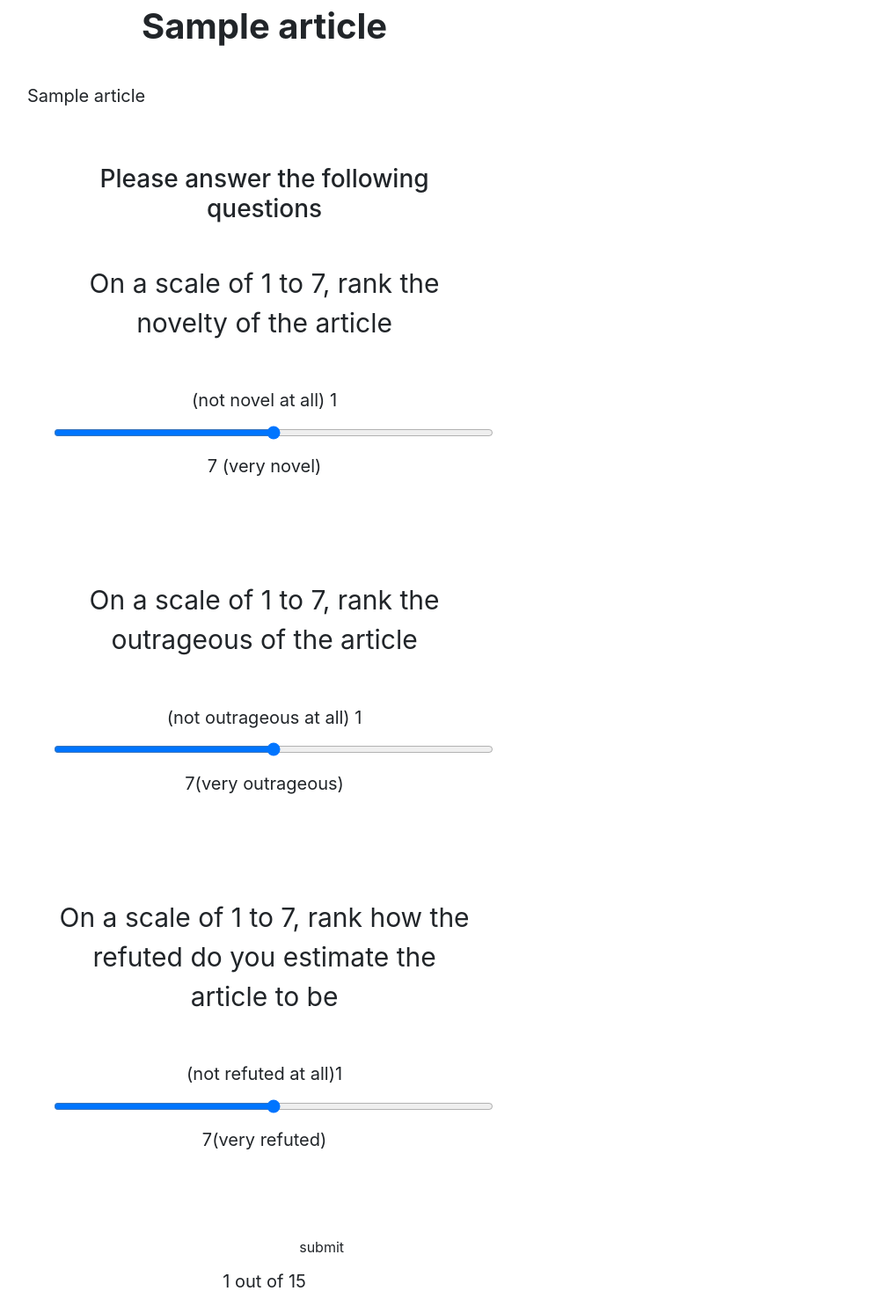
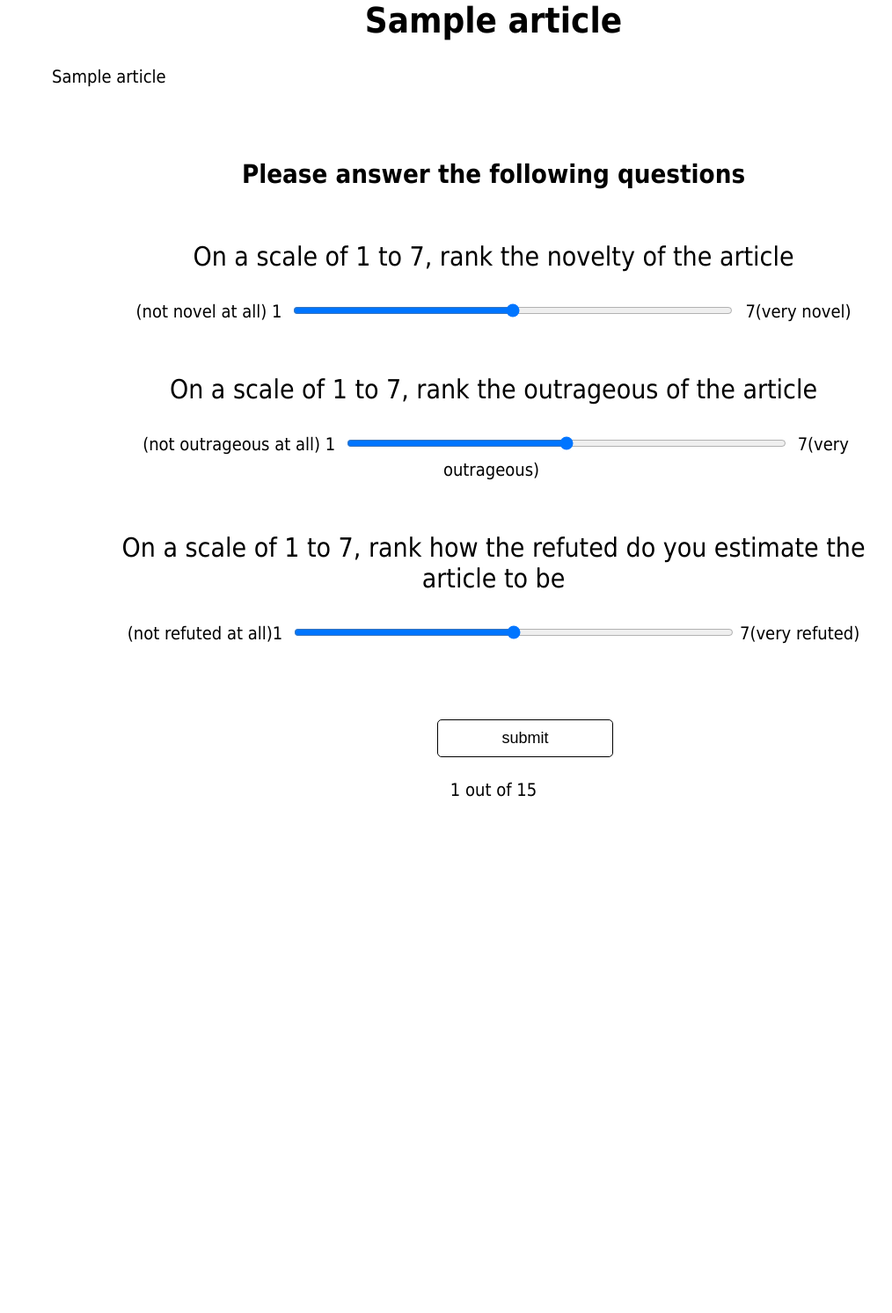
Before and after one commit to Noamtish/Final_project2021, a Flask app: template pages/homepage/templates/homepage.html in a window 1280 px wide. Shown: the whole page at 88% size, without its empty margins (79-1093 px from the left). After the commit the page ends 906 px from the top, so only its background shows below. Run offline with Flask 2, Linux system fonts and the light colour scheme; the template is opened without the code that fills it: most values are stand-ins (such as "Sample title", 1, 10 or a date in 2020); some libraries are stand-ins or nearby versions.

Commit message:
without boostrap

```diff
--- a/pages/finish/templates/finish.html
+++ b/pages/finish/templates/finish.html
@@ -11,7 +11,7 @@
     <br><br>
 
 <h1>please return to Amazon Mturk<br>
-your confirmation code is: <label id= "worker_id"></label> </h1>
+your confirmation code is: {{final_code}} </h1>
 
 <h6 style="text-align:center;">
         <img src="{{ url_for('finish.static', filename='media/BGU.PNG') }}" width="200" height="200" alt="BGU"/>
--- a/pages/homepage/templates/homepage.html
+++ b/pages/homepage/templates/homepage.html
@@ -5,15 +5,15 @@
 {% block page_head_css %}
     <link rel="stylesheet" href="{{ url_for('homepage.static', filename='css/homepage.css') }}"/> <script src="{{  url_for('homepage.static', filename='js/homepage.js')}}"></script>
     <!-- Bootstrap CSS -->
-    <link rel="stylesheet" href="https://stackpath.bootstrapcdn.com/bootstrap/4.4.1/css/bootstrap.min.css" integrity="sha384-Vkoo8x4CGsO3+Hhxv8T/Q5PaXtkKtu6ug5TOeNV6gBiFeWPGFN9MuhOf23Q9Ifjh" crossorigin="anonymous">
+{#    <link rel="stylesheet" href="https://stackpath.bootstrapcdn.com/bootstrap/4.4.1/css/bootstrap.min.css" integrity="sha384-Vkoo8x4CGsO3+Hhxv8T/Q5PaXtkKtu6ug5TOeNV6gBiFeWPGFN9MuhOf23Q9Ifjh" crossorigin="anonymous">#}
 
 {% endblock %}
 
 {% block page_body_main_content %}
-    <script src="https://stackpath.bootstrapcdn.com/bootstrap/4.4.1/js/bootstrap.min.js" integrity="sha384-wfSDF2E50Y2D1uUdj0O3uMBJnjuUD4Ih7YwaYd1iqfktj0Uod8GCExl3Og8ifwB6" crossorigin="anonymous"></script>
+{#    <script src="https://stackpath.bootstrapcdn.com/bootstrap/4.4.1/js/bootstrap.min.js" integrity="sha384-wfSDF2E50Y2D1uUdj0O3uMBJnjuUD4Ih7YwaYd1iqfktj0Uod8GCExl3Og8ifwB6" crossorigin="anonymous"></script>#}
 
-    <div class="container-fluid">
-        <div class="col-xs-9 col-lg-7">
+{#    <div class="container-fluid">#}
+{#        <div class="col-xs-9 col-lg-7">#}
 
     <form action='/homepage_insert_result' method="post" id="form1">
 
@@ -49,9 +49,9 @@
             <br>
             <br>
 
-         <div class="col-xs-2 "><p > (not novel at all) 1 </p> </div> <div class="col-xs-5 "><input type="range"  min="1" max="7" id="rank_novelty" name="article_novelty_rank" required  ></div> <div class="col-xs-2 "> <p> 7 (very novel) </p></div>
+{#         <div class="col-xs-2 "><p > (not novel at all) 1 </p> </div> <div class="col-xs-5 "><input type="range"  min="1" max="7" id="rank_novelty" name="article_novelty_rank" required  ></div> <div class="col-xs-2 "> <p> 7 (very novel) </p></div>#}
 
-{#       <p>(not novel at all) 1 </p> <input type="range"  min="1" max="7" id="rank_novelty" name="article_novelty_rank" required> <p>7(very novel) </p>#}
+       <p>(not novel at all) 1 </p> <input type="range"  min="1" max="7" id="rank_novelty" name="article_novelty_rank" required> <p>7(very novel) </p>
             <br>
             <br>
             <br>
@@ -60,13 +60,16 @@
             <br>
 
 
-            <div class="col-xs-2 "> <p>(not outrageous at all) 1 </p></div> <div class="col-xs-5 "><input type="range" min="1" max="7" id="outrageous" name="article_outrage_rank" ></div><div class="col-xs-2 "><p> 7(very outrageous)</p></div>
+{#            <div class="col-xs-2 "> <p>(not outrageous at all) 1 </p></div> <div class="col-xs-5 "><input type="range" min="1" max="7" id="outrageous" name="article_outrage_rank" ></div><div class="col-xs-2 "><p> 7(very outrageous)</p></div>#}
+           <p>(not outrageous at all) 1 </p><input type="range" min="1" max="7" id="outrageous" name="article_outrage_rank" ><p> 7(very outrageous)</p>
+
         <br><br><br>
        <label for="rank_refuted" >On a scale of 1 to 7, rank how the refuted do you estimate the article to be</label>
         <br>
             <br>
 
-            <div class="col-xs-2 "> <p> (not refuted at all)1 </p></div><div class="col-xs-5 "> <input type="range" min="1" max="7" id="rank_refuted" name="article_refuted_rank" ></div><div class="col-xs-2 "><p>7(very refuted) </p></div>
+{#            <div class="col-xs-2 "> <p> (not refuted at all)1 </p></div><div class="col-xs-5 "> <input type="range" min="1" max="7" id="rank_refuted" name="article_refuted_rank" ></div><div class="col-xs-2 "><p>7(very refuted) </p></div>#}
+             <p> (not refuted at all)1 </p><input type="range" min="1" max="7" id="rank_refuted" name="article_refuted_rank" ><p>7(very refuted) </p>
 
             </div>
 
@@ -81,8 +84,8 @@
 
     </form>
 
-     </div>
-    </div>
+{#     </div>#}
+{#    </div>#}
 
     <script>
         document.getElementById("form1").addEventListener("submit",function(evt){
--- a/pages/instructions/static/css/instructions.css
+++ b/pages/instructions/static/css/instructions.css
@@ -60,9 +60,10 @@ label{
   transform: scale(1.02);
 }
 
-.workerid {
+.worker_id {
     text-align: left;
     margin-left: 20%;
+     font-size: 20px;
 
 }
 /*#home .header {*/
```
Also changed, not shown: pages/homepage/homepage.py (+3 -6 lines), pages/instructions/instructions.py (+8 -0 lines), pages/instructions/templates/instructions.html (+15 -15 lines).
